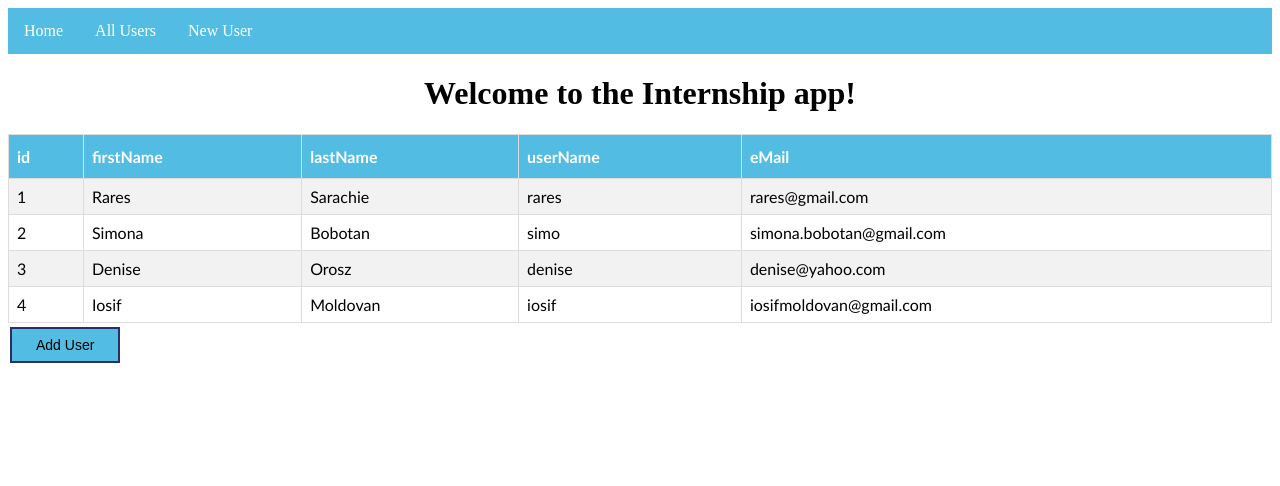
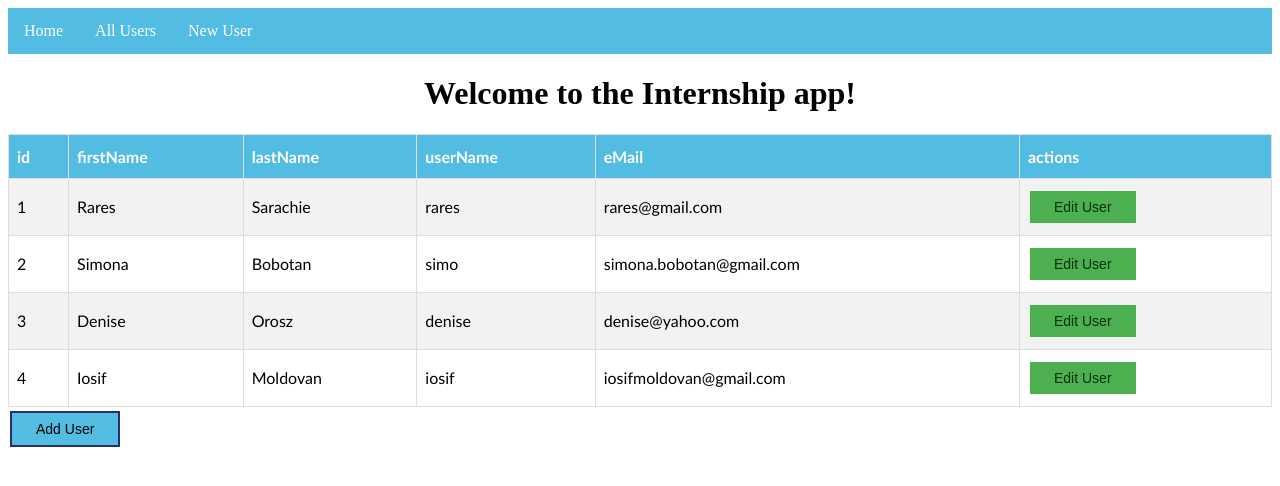
Before and after one commit to raressarachie/Internship, an Angular app: page /users in a window 1280 px wide. Shown: the top 486 px of the page. Built offline with nearby package versions, Linux system fonts and the light colour scheme.

Commit message:
added the edit button

```diff
--- a/src/app/users/create-user/create-user.component.html
+++ b/src/app/users/create-user/create-user.component.html
@@ -28,7 +28,10 @@
       >
       <label> E-mail address: </label>
       <input type="text" formControlName="eMail" />
+
     </div>
+
+
 
     <button type="submit" class="btn btn-primary">Save</button>
     <button type="button" (click)="cancel()" class="btn btn-default">
--- a/src/app/users/create-user/create-user.component.ts
+++ b/src/app/users/create-user/create-user.component.ts
@@ -54,6 +54,7 @@ export class CreateUserComponent implements OnInit {
       lastName: formValues.lastName,
       userName: formValues.userName,
       eMail: formValues.eMail
+
     };
     if (this.newUserForm.valid) {
       this.userService.saveUser(user);
@@ -64,4 +65,6 @@ export class CreateUserComponent implements OnInit {
   cancel() {
     this.router.navigate(["/users"]);
   }
+
+
 }
--- a/src/app/users/user.service.ts
+++ b/src/app/users/user.service.ts
@@ -17,6 +17,13 @@ export class UserService {
     return Math.max.apply(Math, USERS.map(o => o.id)) + 1;
   }
 
+   getUserById(id:number):User{
+     for(let i= 0; i< USERS.length; i++){
+       if(USERS[i].id===id)
+        return USERS[i];
+     }
+   }
+
   saveUser(user) {
     user.id = this.getNextId();
     USERS.push(user);
--- a/src/app/users/users.component.html
+++ b/src/app/users/users.component.html
@@ -7,7 +7,12 @@
   <tr *ngFor="let user of users">
     <td *ngFor="let col of columns">
       {{user[col]}}
+      <span *ngIf = " col==='actions'"> <button class ="button button2" (click) = "editUser()">Edit User</button> </span>
     </td>
+
+
+
+
   </tr>
 </table>
 <button class="button button1" (click)="toUser()">Add User</button>
--- a/src/app/users/users.component.ts
+++ b/src/app/users/users.component.ts
@@ -2,6 +2,7 @@ import { Component, OnInit } from '@angular/core';
 import { User } from './user.model';
 import { UserService } from './user.service';
 import { Router } from '@angular/router';
+import { typeWithParameters } from '@angular/compiler/src/render3/util';
 
 @Component({
   selector: 'app-users',
@@ -14,7 +15,7 @@ export class UsersComponent implements OnInit {
 
     title = 'User list';
 
-    columns = ['id', 'firstName', 'lastName', 'userName', 'eMail'];
+    columns = ['id', 'firstName', 'lastName', 'userName', 'eMail', 'actions'];
 
   constructor(private userService: UserService, private router: Router) { }
 
@@ -31,4 +32,8 @@ export class UsersComponent implements OnInit {
     this.router.navigate(['users/new']);
   }
 
+  editUser(){
+    this.router.navigate(['users/new']);
+  }
+
 }
```
